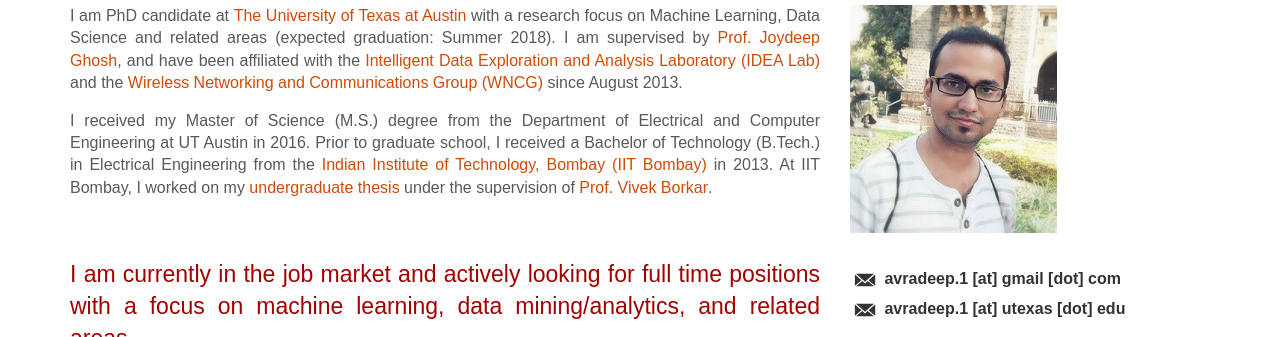
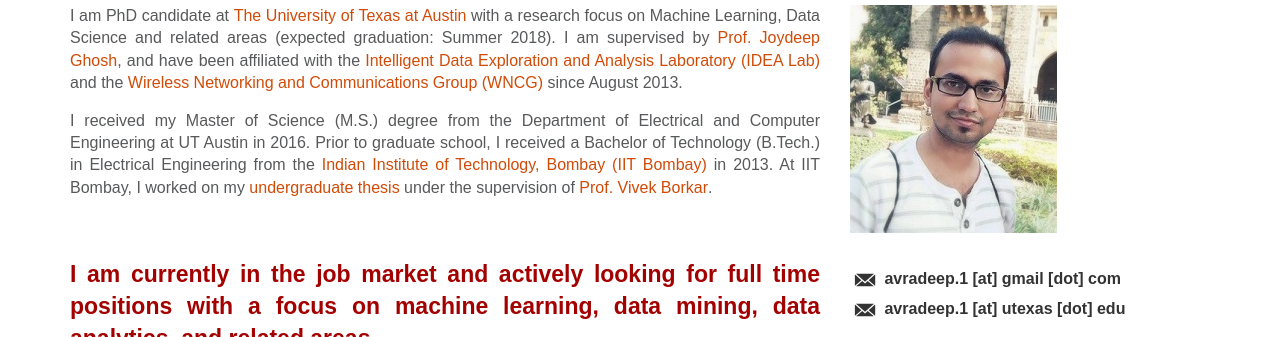
Before and after one commit to avradeep1/avradeep1.github.io, a plain HTML site: page index.html in a window 1280 px wide. Shown: the part 178-515 px from the top of the page. Drawn offline with nearby package versions, Linux system fonts and the light colour scheme.

Commit message:
Update index.html

```diff
--- a/index.html
+++ b/index.html
@@ -55,7 +55,7 @@
 							<br>
 							<p>
 							<div class="cells">
-							<h4><font color="#a30000"> I am currently in the job market and actively looking for full time positions with a focus on machine learning, data mining/analytics, and related areas. </font></h4>
+							<h4><font color="#a30000"> <b> I am currently in the job market and actively looking for full time positions with a focus on machine learning, data mining, data analytics, and related areas. </b></font></h4>
 							</div>
 							</p>
 						 <br>
```
